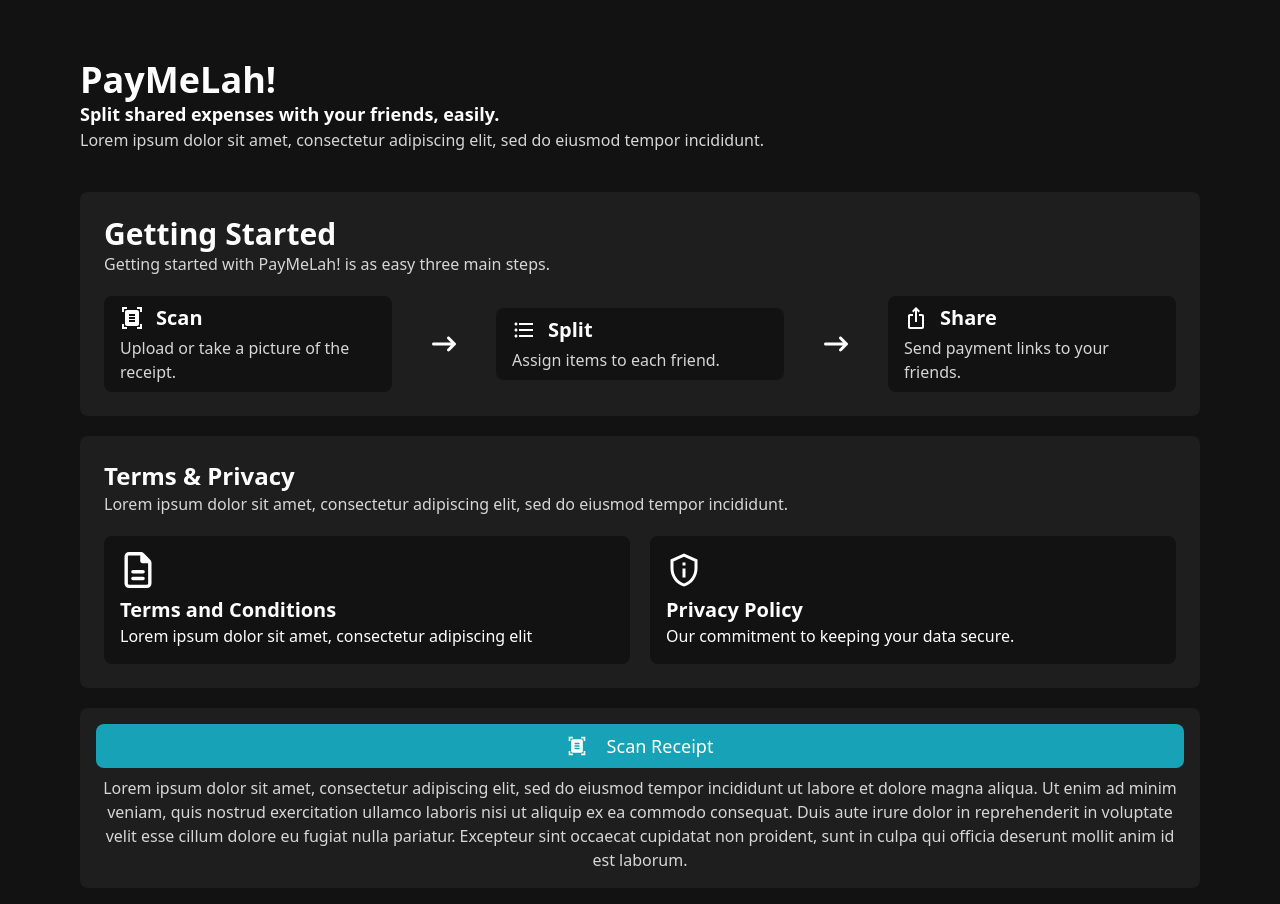
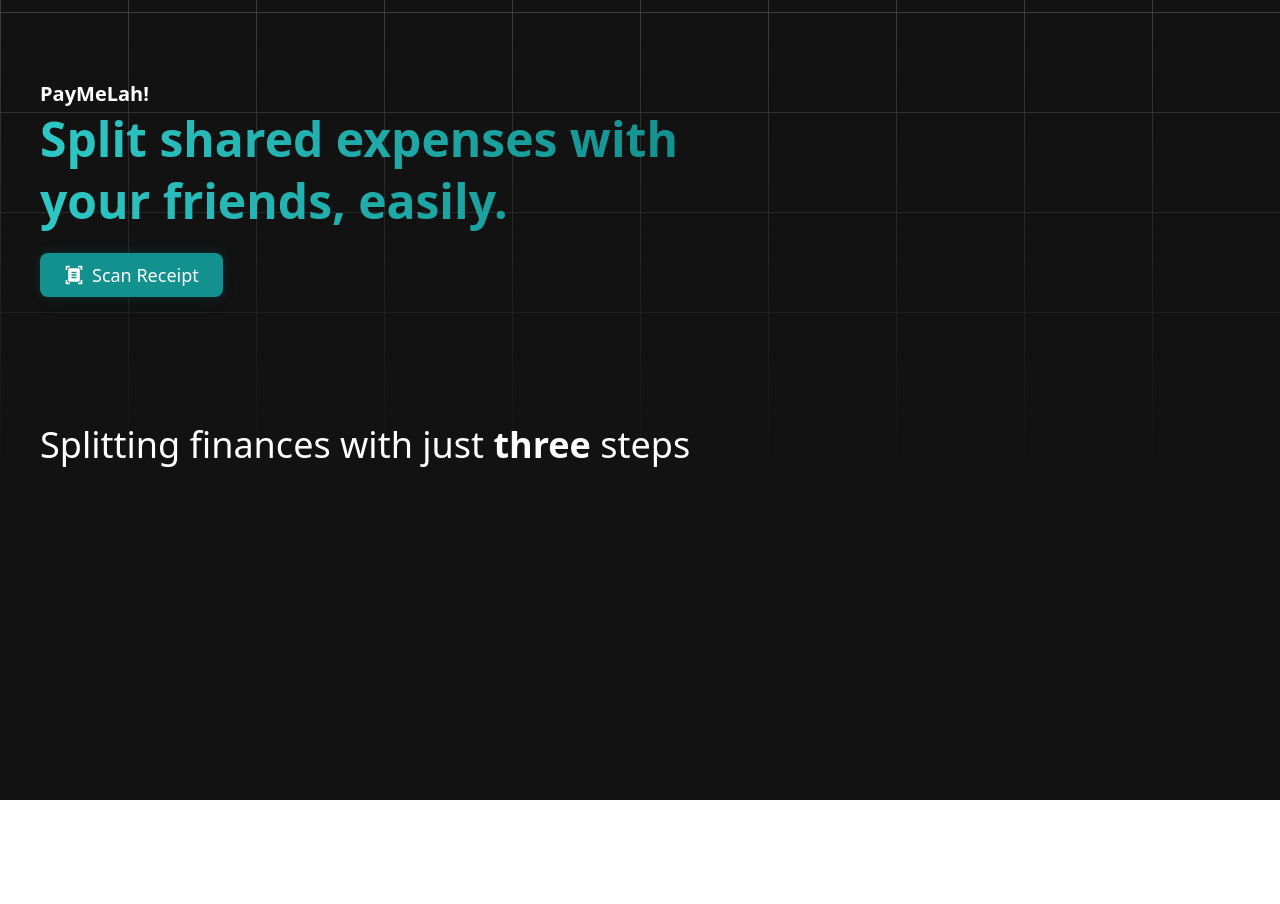
Before and after one commit to Ethan-Chew/PayMeLah, a Next.js app: page / in a window 1280 px wide. Shown: the top 904 px of the page. After the commit the page ends 800 px from the top, so only its background shows below. Built offline with nearby package versions, Linux system fonts and the light colour scheme.

Commit message:
wip: landing page rework

```diff
--- a/src/app/components/ReceiptViewer/ItemList.tsx
+++ b/src/app/components/ReceiptViewer/ItemList.tsx
@@ -13,8 +13,10 @@
                 setSelectedOption={setSelectedOption}
             />
 
-            <div className="mt-4 flex flex-row gap-2">
-                {items.map((item, index) => (
+            <div className="mt-4 flex flex-col">
+                {items.filter((item) => (
+                    item.shares.some((share: any) => share.userName === selectedOption) || selectedOption === "All Items"
+                )).map((item, index) => (
                     <Item key={index} item={item} />
                 ))}
             </div>
@@ -24,8 +26,16 @@
 
 export function Item({ item }: { item: any }) {
     return (
-        <div className="px-4 py-2 border border-dark-border rounded-lg">
-            { item.name }
+        <div className="p-4 border-b border-dark-border">
+            <p className="text-lg font-bold">{ item.name }{ item.quantity > 1 && ` (${item.quantity}x)` }</p>
+            <p className="mb-2">${ item.unitCost * item.quantity }{ item.quantity > 1 && ` ($${parseFloat(item.unitCost).toFixed(2)} each)` }</p>
+            <div className="inline-flex flex-row gap-2">
+                { item.shares.map((share: any, index: number) => (
+                    <div key={index} className="px-2 py-1 border border-dark-border rounded-lg">
+                        <p>{ share.userName } ({Number.isInteger(+share.share) ? `${parseInt(share.share)}` : (+share.share).toFixed(2)}x)</p>
+                    </div>
+                ))}
+            </div>
         </div>
     )
 }
--- a/src/app/components/ui/ScanReceiptButton.tsx
+++ b/src/app/components/ui/ScanReceiptButton.tsx
@@ -8,7 +8,7 @@
     return (
         <button
             onClick={() => router.push("/scan")}
-            className="w-full flex flex-row gap-5 items-center justify-center p-2 bg-accent hover:bg-dark-accent rounded-lg cursor-pointer mb-2 duration-150"
+            className="w-fit inline-flex flex-grow gap-2 items-center justify-center px-6 p-2 bg-accent hover:bg-dark-accent rounded-lg cursor-pointer mb-2 duration-150 shadow-lg drop-shadow-[0_0px_5px_rgba(18,145,143,0.25)]"
         >
             <MdDocumentScanner className="text-xl" />
             <p className="text-lg">Scan Receipt</p>
--- a/src/app/globals.css
+++ b/src/app/globals.css
@@ -1,21 +1,36 @@
 @import "tailwindcss";
+
+:root {
+  --color-background: #ffffff;
+  --color-secondary-background: #f8f9fa;
+  --color-accent: #12918f;
+  --color-border: #ced4da;
+  --color-secondary: #343a40;
+
+  /* Dark Theme */
+  --color-dark-background: #121212;
+  --color-dark-secondary-background: #1e1e1e;
+  --color-dark-accent: #2DC8C5;
+  --color-dark-border: #444444;
+  --color-dark-secondary: #d6d6d6;
+}
 
 @custom-variant dark (&:where(.dark, .dark *));
 
 @theme {
-  --color-background: #f8f9fa;
-  --color-secondary-background: #e9ecef;
-  --color-accent: #17a2b8;
-  --color-border: #ced4da;
-  --color-secondary: #495057;
+  --color-background: var(--color-background);
+  --color-secondary-background: var(--color-secondary-background);
+  --color-accent: var(--color-accent);
+  --color-border: var(--color-border);
+  --color-secondary: var(--color-secondary);
 
   /* Dark Theme */
-  --color-dark-background: #121212;
-  --color-dark-secondary-background: #222222;
-  --color-dark-accent: #3dd5d1;
-  --color-dark-border: #444444;
-  --color-dark-secondary: #d6d6d6;
-  --color-dark-container: #1e1e1e;
+  --color-dark-background: var(--color-dark-background);
+  --color-dark-secondary-background: var(--color-dark-secondary-background);
+  --color-dark-accent: var(--color-dark-accent);
+  --color-dark-border: var(--color-dark-border);
+  --color-dark-secondary: var(--color-dark-secondary);
+  --color-dark-container: var(--color-dark-secondary-background);
 }
 
 /* Hide Stepper Arrows */
@@ -41,3 +56,16 @@
 &::-webkit-scrollbar-thumb:horizontal {
   display: none;
 }
+
+.grid-background {
+  width: 100vw;
+  background-image:
+    linear-gradient(to right, var(--color-dark-border) 1px, transparent 1px),
+    linear-gradient(to bottom, var(--color-dark-border) 1px, transparent 1px);
+  background-size: 10vw 100px;
+  display: flex;
+  align-items: center;
+  justify-content: center;
+  font-family: sans-serif;
+  mask-image: linear-gradient(to top, transparent 0%, var(--color-dark-background) 100%);
+}
--- a/src/app/page.tsx
+++ b/src/app/page.tsx
@@ -5,26 +5,17 @@
 export default function Home() {
   return (
     <div className="min-h-screen bg-dark-background text-white">
-      <div className="p-10 px-10 md:px-20 flex flex-col gap-5">
-        <div className="my-5">
-          <h1 className="text-4xl font-bold">PayMeLah!</h1>
-          <p className="font-semibold text-lg">Split shared expenses with your friends, easily.</p>
-          <p className="text-dark-secondary">Lorem ipsum dolor sit amet, consectetur adipiscing elit, sed do eiusmod tempor incididunt.</p>
+      <header className="flex items-center box-border">
+        <div className="max-w-1/2 z-10 my-20 mx-10">
+          <p className="text-xl font-semibold">PayMeLah!</p>
+          <p className="text-5xl font-bold text-transparent bg-clip-text bg-gradient-to-r from-dark-accent to-accent leading-[1.3] mb-5">Split shared expenses with your friends, easily.</p>
+          <ScanReceiptButton />
         </div>
+        <div className="grid-background absolute h-[70vh] z-0"></div>
+      </header>
 
-        {/* Getting Started Info */}
-        <GettingStarted />
-
-        {/* Terms & Privacy */}
-        <TermsAndPrivacy />
-
-        {/* Process */}
-        <div className="p-4 bg-dark-container rounded-lg">
-          <ScanReceiptButton />
-          <p className="text-dark-secondary text-center">
-            Lorem ipsum dolor sit amet, consectetur adipiscing elit, sed do eiusmod tempor incididunt ut labore et dolore magna aliqua. Ut enim ad minim veniam, quis nostrud exercitation ullamco laboris nisi ut aliquip ex ea commodo consequat. Duis aute irure dolor in reprehenderit in voluptate velit esse cillum dolore eu fugiat nulla pariatur. Excepteur sint occaecat cupidatat non proident, sunt in culpa qui officia deserunt mollit anim id est laborum.
-          </p>
-        </div>
+      <div className="p-10">
+        <h2 className="text-4xl">Splitting finances with just <span className="font-bold">three</span> steps</h2>
       </div>
     </div>
   );
--- a/src/app/receipt/[id]/page.tsx
+++ b/src/app/receipt/[id]/page.tsx
@@ -19,8 +19,8 @@
   }, 0);
 
   return (
-    <div className="h-screen w-screen bg-dark-background text-white flex flex-col items-center gap-5">
-      <div className="bg-dark-container mx-10 mt-10 p-5 rounded-lg md:w-[50vw]">
+    <div className="bg-dark-background text-white flex flex-col items-center gap-5 p-10">
+      <div className="bg-dark-container p-5 rounded-lg md:w-[50vw]">
         <div className="pb-4 mb-4 border-b border-dark-border">
           <h1 className="text-3xl font-bold mb-1">PayMeLah!</h1>
           <p className="text-dark-secondary">Split shared expenses with your friends, easily.</p>
@@ -36,7 +36,7 @@
               <p><span className="font-semibold">Service Charge: </span>${ receipt.serviceCharge }</p>
             </div>
             <div className="flex flex-col items-end gap-2">
-              <p>Splitting With <span className="font-semibold">4 People</span></p>
+              <p>Splitting With <span className="font-semibold">{receipt.members.length} People</span></p>
               <div className="inline-flex flex-row gap-2">
                 {receipt.members.map((member, index) => (
                   <PersonTag key={index} name={member} />
--- a/src/utils/utils.ts
+++ b/src/utils/utils.ts
@@ -137,6 +137,7 @@
 
     const addedItems = new Set();
     const addedUsers = new Set();
+    const addedShares = new Set();
 
     for (const entry of data) {
         const item = entry.receipt_items;
@@ -155,11 +156,15 @@
         }
 
         // Add the Share to the receipt items
-        const parsedReceiptItemIndex = parsedReceipt.receiptItems.findIndex((receiptItem) => receiptItem.name === item.name);
-        parsedReceipt.receiptItems[parsedReceiptItemIndex].shares.push({
-            userName: share.userName,
-            share: share.share
-        });
+        const shareId = `${item.id}-${share.userName}`;
+        if (!addedShares.has(shareId)) {
+            const parsedReceiptItemIndex = parsedReceipt.receiptItems.findIndex((receiptItem) => receiptItem.name === item.name);
+            parsedReceipt.receiptItems[parsedReceiptItemIndex].shares.push({
+                userName: share.userName,
+                share: share.share
+            });
+            addedShares.add(shareId);
+        }
 
         // Add the User to the members
         if (!addedUsers.has(user.userName)) {
```
